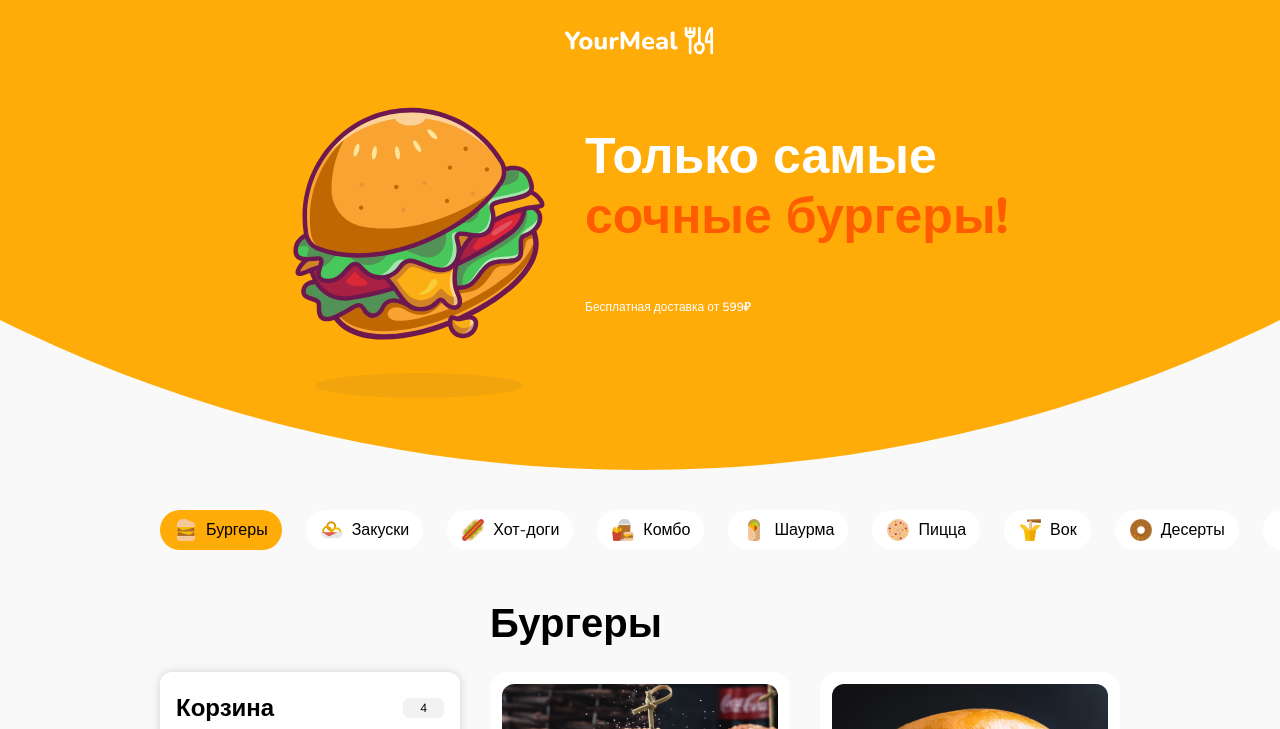
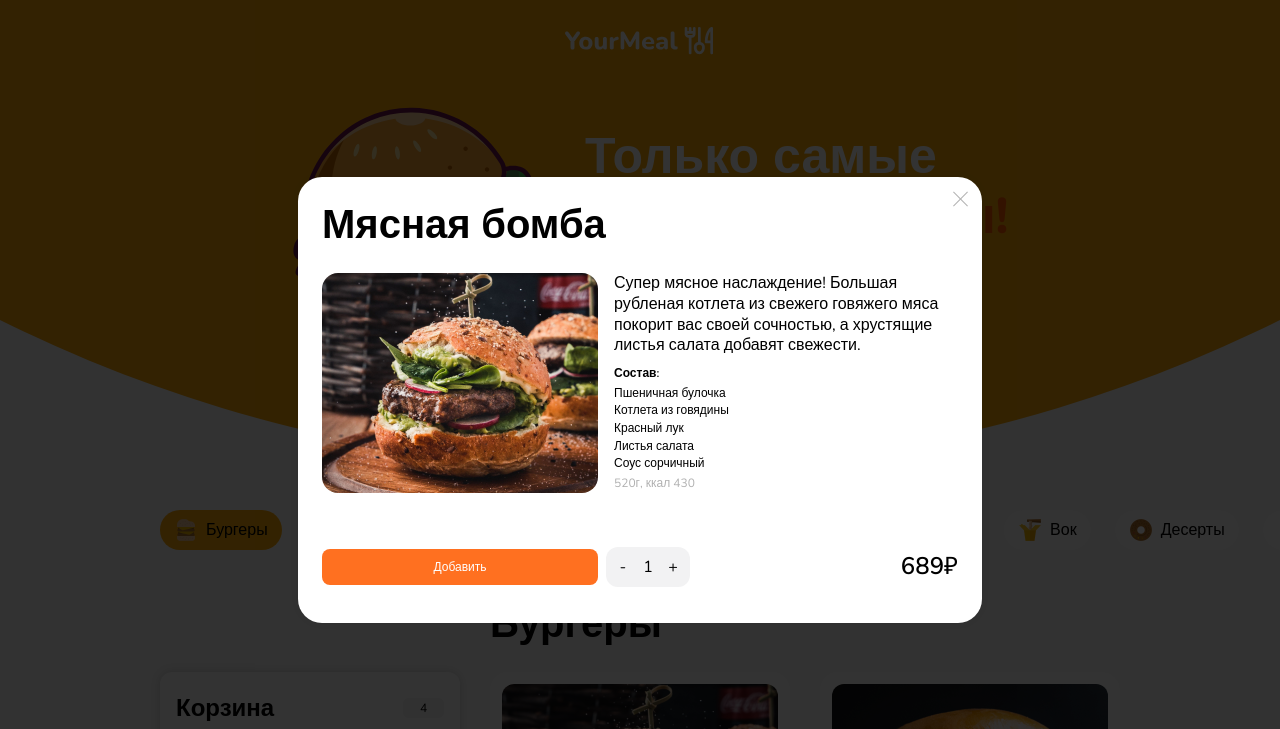
Before and after one commit to Aleksandr-Trofimov/your_meal__lp__mobf, a plain HTML site: page index.html in a window 1280 px wide. Shown: the top 729 px of the page. Drawn offline with Linux system fonts and the light colour scheme.

Commit message:
feat: add first modal window

```diff
--- /dev/null
+++ b/css/ingredients.css
@@ -0,0 +1,37 @@
+.ingredients {
+}
+
+.ingredients__title {
+	font-weight: 600;
+	font-size: 10px;
+	line-height: 130%;
+	margin-bottom: 4px;
+}
+
+.ingredients__list {
+	font-size: 10px;
+	line-height: 130%;
+	margin-bottom: 4px;
+}
+
+.ingredients__item {
+	margin-bottom: 2px;
+}
+
+.ingredients__item:last-child {
+	margin-bottom: 0;
+}
+
+.ingredients__calories {
+	font-size: 10px;
+	line-height: 130%;
+	color: #b1b1b1;
+}
+
+@media screen and (min-width: 1024px) {
+	.ingredients__title,
+	.ingredients__list,
+	.ingredients__calories {
+		font-size: 12px;
+	}
+}
--- /dev/null
+++ b/css/modal-product.css
@@ -0,0 +1,172 @@
+.modal-product {
+	display: flex;
+	background-color: #fff;
+	width: 100%;
+	min-height: 100%;
+	padding: 32px 10px;
+}
+
+.modal-product__container {
+	max-width: 300px;
+	margin: 0 auto;
+	display: flex;
+	flex-direction: column;
+}
+
+.modal-product__title {
+	font-weight: 600;
+	font-size: 28px;
+	line-height: 120%;
+	margin-bottom: 12px;
+}
+
+.modal-product__content {
+	flex: 1 1 auto;
+	display: flex;
+	flex-direction: column;
+	margin-bottom: 22px;
+}
+
+.modal-product__image {
+	width: 100%;
+	border-radius: 16px;
+	margin-bottom: 16px;
+}
+
+.modal-product__description {
+	font-size: 12px;
+	line-height: 130%;
+	margin-bottom: 10px;
+}
+
+.modal-product__ingredients {
+	flex-grow: 1;
+	margin-bottom: 10px;
+}
+
+.modal-product__footer {
+	display: flex;
+	justify-content: space-between;
+	align-items: center;
+}
+
+.modal-product__add {
+	display: flex;
+	align-items: center;
+	justify-content: space-between;
+	gap: 8px;
+	margin-bottom: 16px;
+}
+
+.modal-product__btn {
+	flex-grow: 1;
+	padding: 9px;
+	background-color: #ff7020;
+	border-radius: 8px;
+	font-size: 12px;
+	line-height: 100%;
+	color: #fff;
+	-webkit-border-radius: 8px;
+	-moz-border-radius: 8px;
+	-ms-border-radius: 8px;
+	-o-border-radius: 8px;
+}
+
+.modal-product__price {
+	text-align: right;
+	font-weight: 600;
+	font-size: 16px;
+	line-height: 130%;
+}
+
+.modal_close {
+}
+
+@media screen and (min-width: 480px) {
+	.modal-product {
+		max-width: 524px;
+		min-height: auto;
+		width: 100%;
+		border-radius: 24px;
+		box-shadow: 0 0 15px 0 rgba(0, 0, 0, 0.1);
+		padding: 16px 16px 24px;
+	}
+
+	.modal-product__container {
+		max-width: unset;
+		min-height: auto;
+		width: 100%;
+	}
+
+	.modal-product__title {
+		margin-bottom: 16px;
+	}
+
+	.modal-product__content {
+		display: grid;
+		grid-template-columns: 226px 1fr;
+		grid-template-rows: min-content 1fr;
+		gap: 10px 8px;
+	}
+
+	.modal-product__image {
+		grid-row: 1/ 3;
+		margin-bottom: 0;
+	}
+
+	.modal-product__description {
+		grid-row: 1/ 2;
+		margin-bottom: 0;
+	}
+
+	.modal-product__ingredients {
+		grid-row: 2/ 3;
+		margin-bottom: 0;
+	}
+
+	.modal-product__add {
+		margin-bottom: 0;
+	}
+
+	.modal-product__btn {
+		flex-grow: 0;
+		width: 218px;
+	}
+}
+
+@media screen and (min-width: 1024px) {
+	.modal-product {
+		max-width: 684px;
+		padding: 24px 24px 36px;
+	}
+
+	.modal-product__title {
+		font-size: 40px;
+		margin-bottom: 24px;
+	}
+
+	.modal-product__content {
+		grid-template-columns: 276px 1fr;
+		gap: 10px 16px;
+		margin-bottom: 38px;
+	}
+
+	.modal-product__image {
+		width: 100%;
+		border-radius: 16px;
+		margin-bottom: 16px;
+	}
+
+	.modal-product__description {
+		font-size: 16px;
+	}
+
+	.modal-product__btn {
+		width: 276px;
+		padding: 12px;
+	}
+
+	.modal-product__price {
+		font-size: 24px;
+	}
+}
--- /dev/null
+++ b/css/modal.css
@@ -0,0 +1,46 @@
+/* Стили модального окна */
+
+.modal {
+	position: fixed;
+	/* Растянем на весь экран */
+	inset: 0;
+	background-color: rgba(0, 0, 0, 0.8);
+	cursor: pointer;
+	overflow-y: auto;
+	display: none;
+}
+
+.modal_open {
+	display: flex;
+}
+
+.modal__main {
+	position: relative;
+	cursor: default;
+	margin: auto;
+}
+
+.modal_close {
+	color: #b1b1b1;
+	position: absolute;
+	top: 10px;
+	right: 10px;
+	outline: 1px solid transparent;
+	outline-offset: 3px;
+}
+
+.modal_close:focus-visible {
+	color: #ff7020;
+	outline-color: #ff7020;
+	border-radius: 3px;
+	-webkit-border-radius: 3px;
+	-moz-border-radius: 3px;
+	-ms-border-radius: 3px;
+	-o-border-radius: 3px;
+}
+
+@media screen and (min-width: 480px) {
+	.modal {
+		padding: 10px;
+	}
+}
--- a/css/styles.css
+++ b/css/styles.css
@@ -8,3 +8,6 @@
 @import "count.css";
 @import "product.css";
 @import "footer.css";
+@import "modal.css";
+@import "modal-product.css";
+@import "ingredients.css";
--- a/index.html
+++ b/index.html
@@ -263,7 +263,47 @@
 			</div>
 		</footer>
 
-		<div class="modal"></div>
+		<div class="modal modal__product modal_open">
+			<div class="modal__main modal-product">
+				<div class="modal-product__container">
+					<div class="modal-product__title">Мясная бомба</div>
+					<div class="modal-product__content">
+						<img src="/images/meat-bomb_burger.jpg" alt="Мясная бомба" class="modal-product__image" />
+						<p class="modal-product__description">
+							Супер мясное наслаждение! Большая рубленая котлета из свежего говяжего мяса покорит вас своей сочностью, а хрустящие листья салата добавят свежести.
+						</p>
+						<div class="modal-product__ingredients ingredients">
+							<h3 class="ingredients__title">Состав:</h3>
+							<ul class="ingredients__list">
+								<li class="ingredients__item">Пшеничная булочка</li>
+								<li class="ingredients__item">Котлета из говядины</li>
+								<li class="ingredients__item">Красный лук</li>
+								<li class="ingredients__item">Листья салата</li>
+								<li class="ingredients__item">Соус сорчичный</li>
+							</ul>
+							<p class="ingredients__calories">520г, ккал 430</p>
+						</div>
+					</div>
+					<div class="modal-product__footer">
+						<div class="modal-product__add">
+							<button class="modal-product__btn">Добавить</button>
+							<div class="modal-product__count count">
+								<button class="count__minus">-</button>
+								<p class="count__amount">1</p>
+								<button class="count__plus">+</button>
+							</div>
+						</div>
+						<p class="modal-product__price">689<span class="currency">₽</span></p>
+					</div>
+				</div>
+				<button class="modal_close">
+					<svg width="24" height="24" viewBox="0 0 24 24" fill="currentColor" xmlns="http://www.w3.org/2000/svg">
+						<rect x="5.07422" y="5.28247" width="1" height="20" transform="rotate(-45 5.07422 5.28247)" />
+						<rect x="5.78125" y="19.4246" width="1" height="20" transform="rotate(-135 5.78125 19.4246)" />
+					</svg>
+				</button>
+			</div>
+		</div>
 
 		<div class="modal"></div>
 	</body>
```
